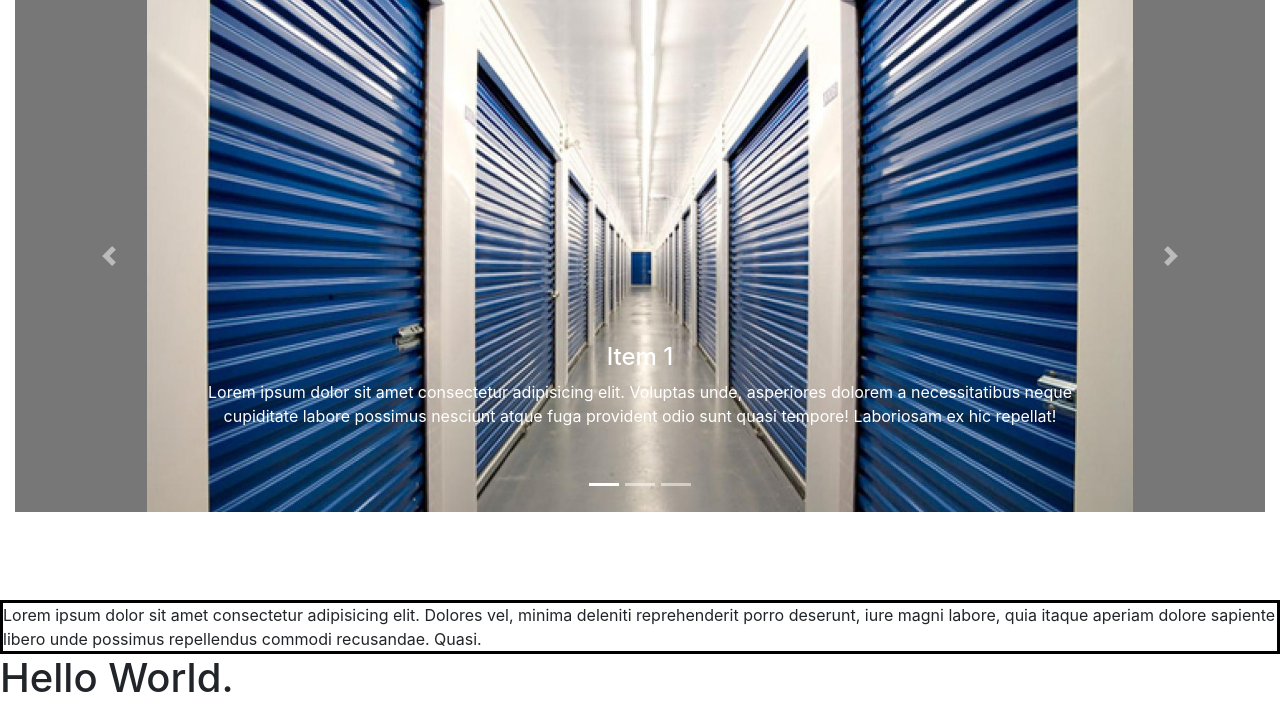
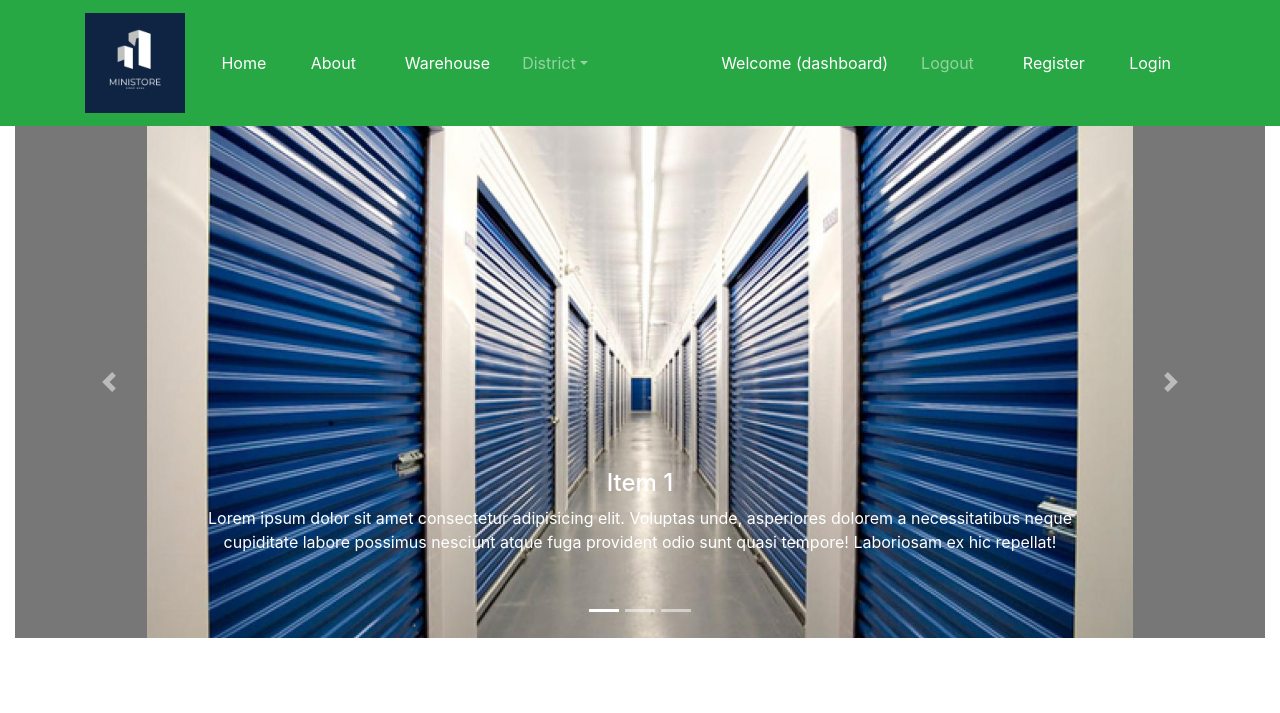
Before and after one commit to tommyliu313/selfprojectdjango, a Django app: page / in a window 1280 px wide. Shown: the top 713 px of the page. Run offline with Django 4.2, Linux system fonts and the light colour scheme; some libraries are stand-ins or nearby versions; some web fonts are replaced.

Commit message:
20240923 1144

```diff
--- a/newprojecttrial/static/css/main.css
+++ b/newprojecttrial/static/css/main.css
@@ -28,3 +28,10 @@
   #caroitemimg{
     object-fit: contain;
   }
+
+  ul #sns{
+    list-style-type: none;
+  }
+  ul#sns li{
+    display: inline;
+  }
--- a/pages/views.py
+++ b/pages/views.py
@@ -4,3 +4,6 @@
 
 def index(request):
     return render(request, 'pages/index.html')
+
+def district(request):
+    pass
--- a/templates/base.html
+++ b/templates/base.html
@@ -15,6 +15,8 @@
     <title>Document</title>
 </head>
 <body>
+    {% include 'partials/navbar.html' %}
     {% block content %} {% endblock %}
+    {% include 'partials/footer.html' %}
 </body>
 </html>
--- a/templates/partials/footer.html
+++ b/templates/partials/footer.html
@@ -1,4 +1,24 @@
-{% extends 'base.html' %}
 {% load static %}
-{% block content %}
-{% endblock %}
+<footer>
+    <div class="container">
+        <div class="row">
+            <div class="col">
+                <ul style="list-style-type: none;" id="sns">
+                    <li>
+                        <i class="fa-brands fa-instagram"></i>
+                    </li>
+                    <li>
+                        <i class="fa-brands fa-facebook"></i>
+                    </li>
+                    <li>
+                        <i class="fa-solid fa-x"></i>
+                    </li>
+                    <li>
+                        <i class="fa-brands fa-youtube"></i>
+                    </li>
+                </ul>
+            </div>
+            <div class="col"></div>
+        </div>
+    </div>
+</footer>
--- a/templates/partials/navbar.html
+++ b/templates/partials/navbar.html
@@ -1,4 +1,74 @@
-{% extends 'base.html' %}
+
 {% load static %}
-{% block content %}
-{% endblock %}
+
+
+                <nav class="navbar navbar-expand-lg navbar-dark bg-success sticky-top">
+                    <div class="container">
+                      <a class="navbar-brand">
+                        <img src={% static "photo/MINISTORE.png" %} class="logo" alt="" width="100px" height="100px"/>
+                      </a>
+                      <button
+                        class="navbar-toggler"
+                        type="button"
+                        data-toggle="collapse"
+                        data-target="#navbarNavAltMarkup"
+                      >
+                        <span class="navbar-toggler-icon"></span>
+                      </button>
+                      <div class="collapse navbar-collapse" id="navbarNavAltMarkup">
+                        <ul class="navbar-nav">
+                          <li class="nav-item active mr-3"  class="nav-item mr-3" >
+
+                            <a class="nav-link">
+                                <i class="fa-solid fa-house"></i>Home</a>
+                          </li>
+                          <li class="nav-item active mr-3"  class="nav-item mr-3" >
+                           <a class="nav-link" >
+                            <i class="fa-solid fa-circle-info"></i>About</a>
+                          </li>
+                          <li  class="nav-item active mr-3"  class="nav-item mr-3" >
+                            <a class="nav-link">
+                              <i class="fa-solid fa-warehouse"></i> Warehouse</a>
+                          </li>
+                          <li class="nav-item dropdown">
+                            <a href="" class="nav-link dropdown-toggle" data-toggle="dropdown">District</a>
+                            <div class="dropdown-menu">
+                                <a href="" class="dropdown-item">Hong Kong Island</a>
+                                <a href="" class="dropdown-item">Kowloon</a>
+                                <a href="" class="dropdown-item">New Territories</a>
+                            </div>
+                        </li>
+                        </ul>
+
+                        <ul class="navbar-nav ml-auto">
+                          <!--if login then show dashboard and logout link-->
+
+
+                          <!--dashboard link-->
+                          <li class="nav-item mv-3 active"  class="nav-item mr-3" >
+                            <a class="nav-link"> Welcome {{user.username}} (dashboard)</a>
+                          </li>
+                          <!--logout link-->
+                          <li class="nav-item mr-3">
+                            <a class="nav-link" href="javascript:{document.getElementById('logout').submit()}">
+                              <i class="fas fa-sign-out-alt"></i> Logout
+                            </a>
+                            <form action="" method="POST" id="logout">
+                              {% csrf_token %}
+                              <input type="hidden">
+                            </form>
+                          </li>
+
+                          <li  class="nav-item mr-3 active"  class="nav-item mr-3" >
+                            <a class="nav-link">
+                              <i class="fas fa-user-plus"></i> Register</a>
+                          </li>
+                          <li  class="nav-item mr-3 active"  class="nav-item mr-3" >
+                            <a class="nav-link">
+                              <i class="fas fa-sign-in-alt"></i>Login</a>
+                          </li>
+
+                        </ul>
+                      </div>
+                    </div>
+                  </nav>
--- a/transfer/views.py
+++ b/transfer/views.py
@@ -1,3 +1,6 @@
 from django.shortcuts import render
 
 # Create your views here.
+
+def transfer():
+    pass
--- a/warehouse/views.py
+++ b/warehouse/views.py
@@ -1,3 +1,8 @@
 from django.shortcuts import render
 
 # Create your views here.
+def warehouse(request):
+    pass
+
+def order(request):
+    pass
```
Also changed, not shown: static/css/main.css (+7 -0 lines), user/views.py (+8 -0 lines), newprojecttrial/static/photo/MINISTORE.png (added), static/photo/MINISTORE.png (added).
